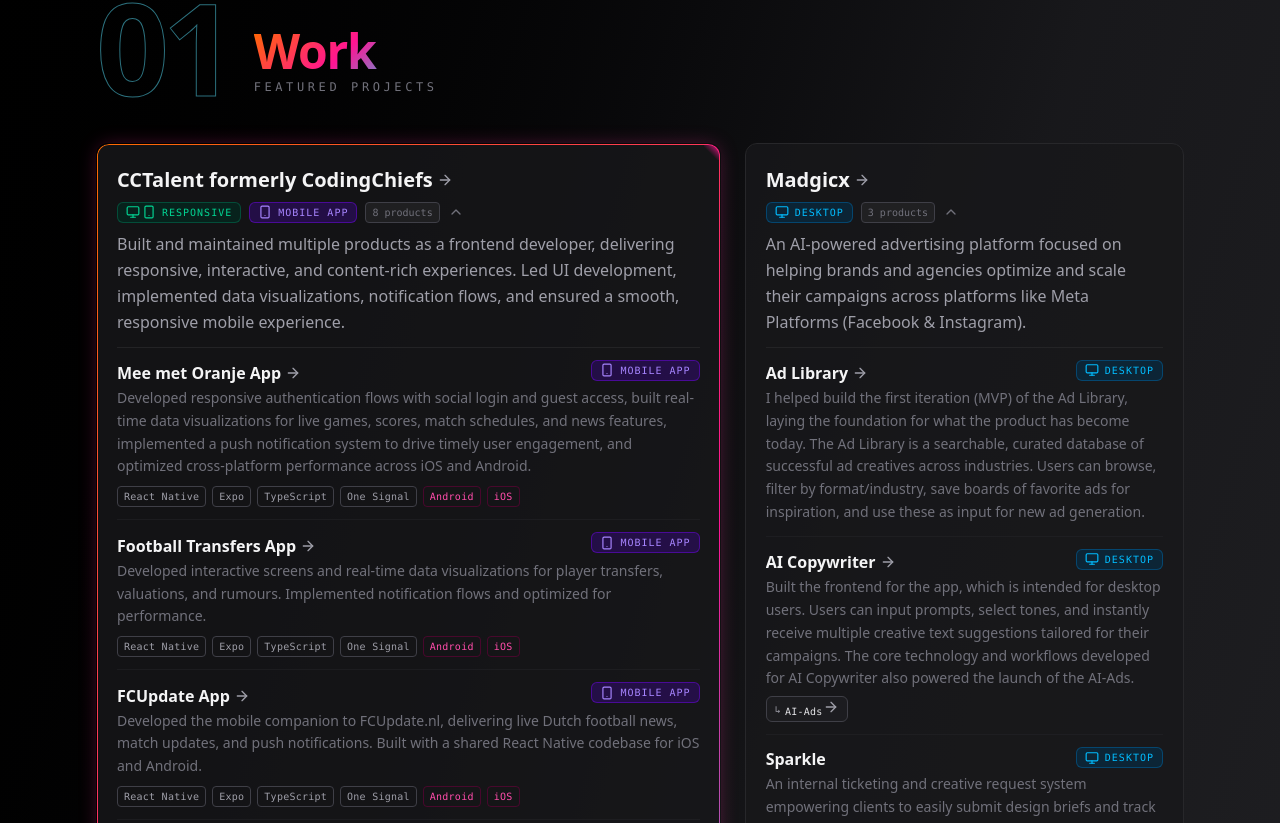
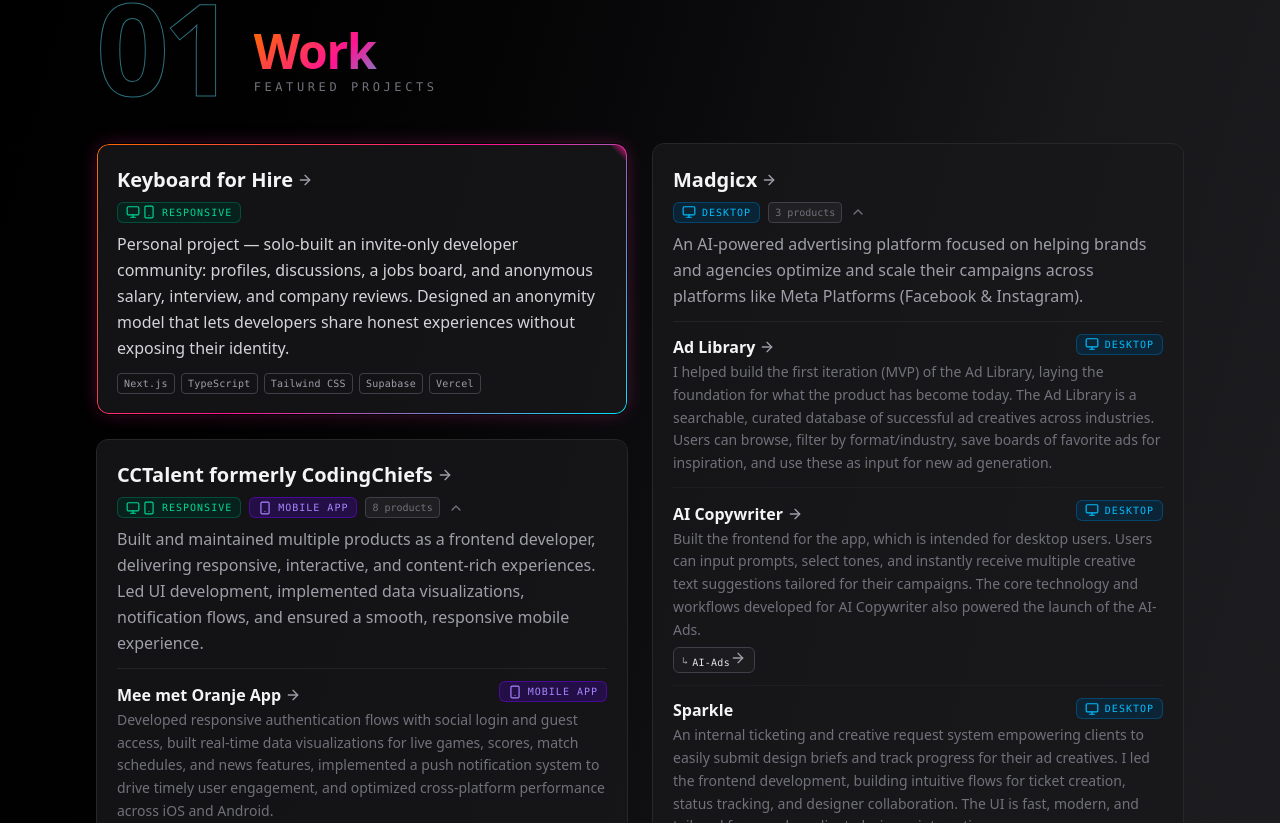
Before and after one commit to hernanosaurus/portfolio.2025, a Next.js app: page / in a window 1280 px wide. Shown: the part 617-1440 px from the top of the page. Built offline with nearby package versions, Linux system fonts and the light colour scheme; no server answers.

Commit message:
Add Keyboard for Hire to Featured, add Supabase skill, replace featured bento grid with masonry columns to eliminate empty space, update resume PDF

```diff
--- a/app/components/sections/Projects.tsx
+++ b/app/components/sections/Projects.tsx
@@ -31,14 +31,10 @@
             initial="hidden"
             whileInView="show"
             viewport={{ once: true }}
-            className="grid grid-cols-1 md:grid-cols-12 gap-5 md:gap-6 items-start auto-rows-min"
+            className="featured-columns"
           >
             {linkedProjects.map((project, index) => (
-              <motion.div
-                key={project.name}
-                variants={sectionItem}
-                className={featuredSpanClass(index)}
-              >
+              <motion.div key={project.name} variants={sectionItem}>
                 <Card project={project} defaultActive={index === 0} />
               </motion.div>
             ))}
@@ -65,14 +61,6 @@
       )}
     </section>
   );
-}
-
-function featuredSpanClass(index: number): string {
-  const pattern = index % 4;
-  if (pattern === 0) return 'md:col-span-7';
-  if (pattern === 1) return 'md:col-span-5';
-  if (pattern === 2) return 'md:col-span-5';
-  return 'md:col-span-7';
 }
 
 function SectionHeader({
--- a/app/data/projects.ts
+++ b/app/data/projects.ts
@@ -50,6 +50,20 @@
 }
 
 export const projects: Project[] = [
+  {
+    name: 'Keyboard for Hire',
+    description:
+      'Personal project — solo-built an invite-only developer community: profiles, discussions, a jobs board, and anonymous salary, interview, and company reviews. Designed an anonymity model that lets developers share honest experiences without exposing their identity.',
+    tech: [
+      LibrariesAndFrameworks.NextJS,
+      Coding.TypeScript,
+      LibrariesAndFrameworks.TailwindCSS,
+      Tool.Supabase,
+      Tool.Vercel,
+    ],
+    link: 'https://keyboardforhire.dev',
+    platform: Platform.Both,
+  },
   {
     name: 'Tax Reporting Platform',
     description:
--- a/app/data/skills.ts
+++ b/app/data/skills.ts
@@ -70,6 +70,7 @@
   ReactTestingLibrary = 'React Testing Library',
   Cypress = 'Cypress',
   Vercel = 'Vercel',
+  Supabase = 'Supabase',
 }
 
 export const skills: Skills = {
@@ -125,5 +126,6 @@
     Tool.ReactTestingLibrary,
     Tool.Cypress,
     Tool.Vercel,
+    Tool.Supabase,
   ],
 };
--- a/app/globals.css
+++ b/app/globals.css
@@ -386,6 +386,32 @@
   }
 }
 
+.featured-columns {
+  column-count: 1;
+  column-gap: 1.25rem;
+}
+
+@media (min-width: 768px) {
+  .featured-columns {
+    column-count: 2;
+    column-gap: 1.5rem;
+  }
+}
+
+.featured-columns > * {
+  break-inside: avoid;
+  page-break-inside: avoid;
+  -webkit-column-break-inside: avoid;
+  margin-bottom: 1.25rem;
+  display: block;
+}
+
+@media (min-width: 768px) {
+  .featured-columns > * {
+    margin-bottom: 1.5rem;
+  }
+}
+
 @media (prefers-reduced-motion: reduce) {
   .marquee-track {
     flex-wrap: wrap;
```
Also changed, not shown: 1 other file (tests, documents, lock files or other folders).
